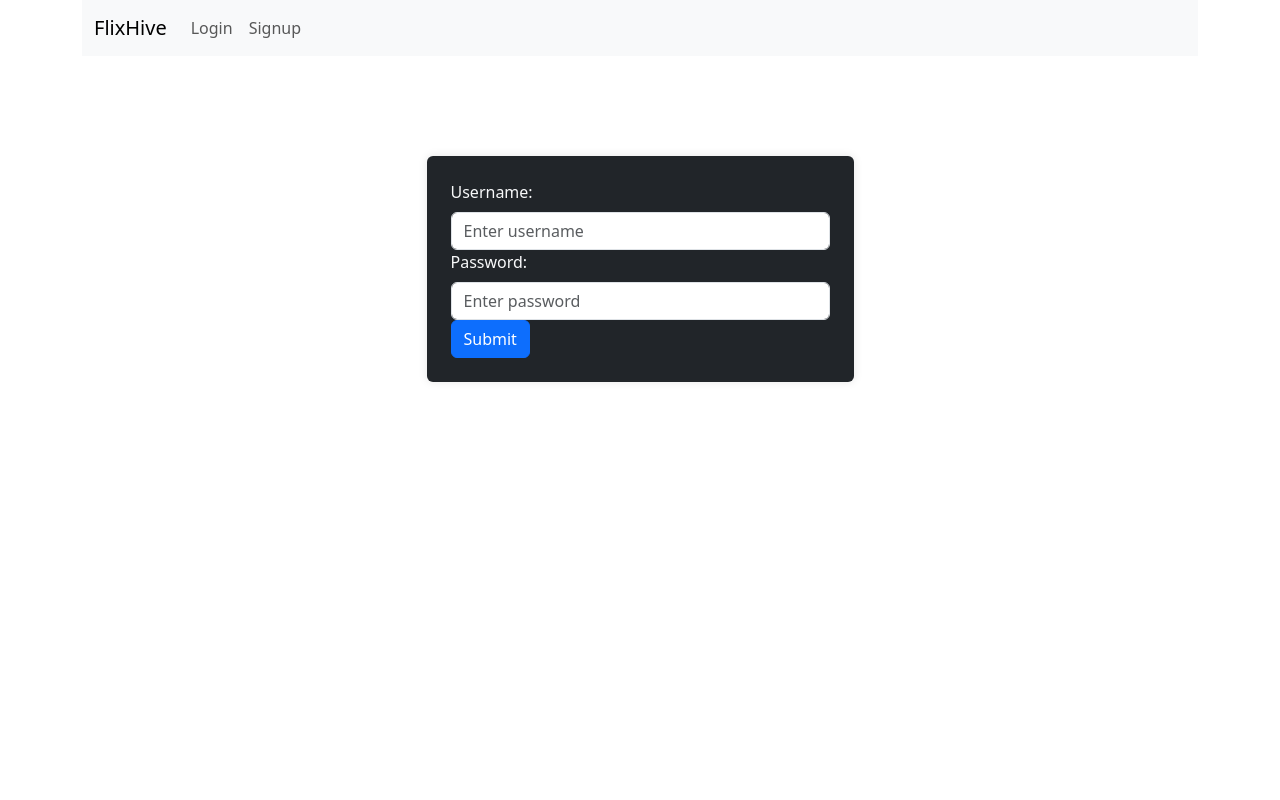
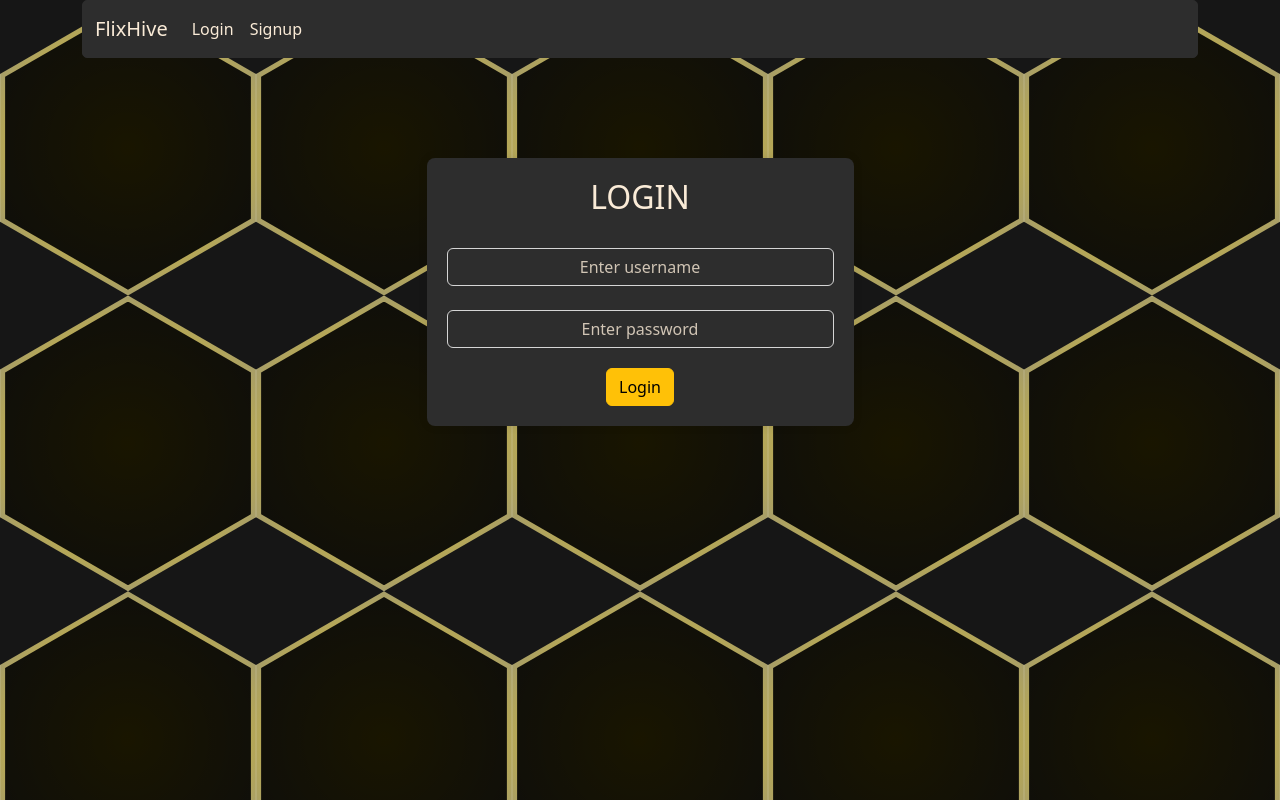
Before and after one commit to cinchronicity/FlixHive-client, a React (Vite) app: page /login in a window 1280 px wide. Built offline with nearby package versions, Linux system fonts and the light colour scheme.

Commit message:
styled login ui to implement on other pages

```diff
--- a/src/components/glowing-hexagon/glowing-hexagon.jsx
+++ b/src/components/glowing-hexagon/glowing-hexagon.jsx
@@ -26,7 +26,7 @@ export const GlowingHexagon = () => {
   return (
     <div className="glow-hexagon-container">
       <div className="hexagon-grid">
-        {[...Array(200)].map((_, i) => (
+        {[...Array(25)].map((_, i) => (
           <div key={i} className="hexagon">
             <div className="hexagon-inner"></div>
           </div>
--- a/src/components/glowing-hexagon/glowing-hexagon.scss
+++ b/src/components/glowing-hexagon/glowing-hexagon.scss
@@ -207,10 +207,10 @@
   clip-path: polygon(50% 0, 100% 25%, 100% 75%, 50% 100%, 0 75%, 0 25%);
   background: radial-gradient(
     circle at center,
-    #ffd700,
+    #ffd900,
     #8a8a8a
   );
-  box-shadow: 0 0 40px 10px rgba(255, 215, 0, 0.8);
+  box-shadow: 0 0 40px 10px #ffd700cc;
   animation: glow 5s ease infinite;
 
   &::before {
@@ -241,7 +241,7 @@
 
 @keyframes glow {
   0%, 100% {
-    box-shadow: 0 0 40px 10px rgba(255, 215, 0, 0.8);
+    box-shadow: 0 0 40px 10px #ffd700cc;
   }
   50% {
     box-shadow: 0 0 60px 15px rgba(255, 215, 0, 1);
--- a/src/components/login-view/login-view.jsx
+++ b/src/components/login-view/login-view.jsx
@@ -5,9 +5,8 @@ import Button from "react-bootstrap/Button";
 import Form from "react-bootstrap/Form";
 import {GlowingHexagon} from '../glowing-hexagon/glowing-hexagon';
 import "./login-view.scss";
-import { Container } from "react-bootstrap";
-
-
+import { Container, Row, Col } from "react-bootstrap";
+import "../../styles/buttons/custom-buttons.scss"; // Adjust the import path
 
 export const LoginView = ({ onLoggedIn }) => {
   //onLoggedIn is a prop that will be passed from the MainView component
@@ -46,10 +45,13 @@ export const LoginView = ({ onLoggedIn }) => {
 
   return (
     <Container className="login-view-container">
-     {/* <GlowingHexagon /> */}
-    <Form className="login-form bg-dark text-light p-4 rounded " onSubmit={handleSubmit}>
+     <GlowingHexagon />
+    <Row>
+      <Col className="" >
+        <Form className="login-form " onSubmit={handleSubmit}>
+          <h2 className="text-center">LOGIN</h2>
           <Form.Group controlId="formUsername">
-        <Form.Label>Username:</Form.Label>
+            <Form.Label></Form.Label>
             <Form.Control
               type="text"
               value={username}
@@ -57,23 +59,27 @@ export const LoginView = ({ onLoggedIn }) => {
               required
               minLength="3"
               placeholder="Enter username"
+              className="form-control-dark"
             />
           </Form.Group>
-
           <Form.Group controlId="formPassword">
-        <Form.Label>Password:</Form.Label>
+            <Form.Label></Form.Label>
             <Form.Control
               type="password"
               value={password}
               onChange={(e) => setPassword(e.target.value)}
               required
               placeholder="Enter password"
+              className="form-control-dark"
             />
           </Form.Group>
-      <Button variant="primary" type="submit">
-        Submit
+          <Button className= "btn-custom login-submit" variant="warning" type="submit">
+            Login
           </Button>
+
         </Form>
+      </Col>
+    </Row>
   </Container>
   );
 };
--- a/src/components/login-view/login-view.scss
+++ b/src/components/login-view/login-view.scss
@@ -1,46 +1,32 @@
-// .login-view-container {
-//   position: relative;
-//   width: 100%;
-//   height: 100vh;
-//   display: flex;
-//   justify-content: center;
-//   align-items: center;
-//   background: linear-gradient(135deg, #222324, #252626); // Example gradient background
-//   // background-color: #f8f9fa; // Optional: Set a solid background color
-//   // background-image: url('path/to/your/image.jpg'); // Optional: Set a background image
-//   background-size: cover;
-//   background-position: center;
-//   z-index: -2;
-
-// }
 
 .login-form {
   position: relative;
   margin-top: 80px;
   z-index: 1; // Ensure the form is above the background
-  background: white;
+  background: #2d2d2d; //change dep on background
   padding: 20px;
   border-radius: 8px;
   box-shadow: 0 0 10px rgba(0, 0, 0, 0.1);
+  text-align: center;
+  color: antiquewhite;
+}
+.login-submit {
+  margin-top: 20px;
+
 }
 
-// .login-view-container {
-//   position: relative;
-//   width: 100%;
-//   height: 100vh;
-//   display: flex;
-//   justify-content: center;
-//   align-items: center;
-//   background-color: black; // Set the background color to black
-// }
 
-// .login-form {
-//   position: relative;
-//   z-index: 1; // Ensure the form is above the background
-//   background: white;
-//   padding: 40px;
-//   border-radius: 8px;
-//   box-shadow: 0 0 10px rgba(0, 0, 0, 0.1);
-//   width: 100%;
-//   max-width: 400px; // Adjust the max-width to make the form more visually appealing
-// }
+//  }
+//TODO this has changed profile view to be centered!!!
+.form-control-dark {
+  text-align: center;
+  background-color: #2d2d2d !important;
+  color: antiquewhite !important;
+  border: 1px solid white !important;
+  opacity: 0.8;
+}
+
+.form-control-dark::placeholder {
+  color: antiquewhite !important;
+
+}
--- a/src/components/navigation-bar/navigation-bar.jsx
+++ b/src/components/navigation-bar/navigation-bar.jsx
@@ -1,11 +1,12 @@
 import { Navbar, Container, Nav } from "react-bootstrap";
 import { Link } from "react-router-dom";
 import PropTypes from "prop-types";
+import "./navigation-bar.scss";
 
 
 export const NavigationBar = ({ user, onLoggedOut }) => {
   return (
-    <Navbar bg="light" expand="lg">
+    <Navbar className= "navbar-custom navbar-dark"  expand="lg">
       <Container>
         <Navbar.Brand as={Link} to="/">
           FlixHive
@@ -42,7 +43,7 @@ export const NavigationBar = ({ user, onLoggedOut }) => {
                 Welcome, {user.username}!
               </Navbar.Text>
               <></>
-              <Nav.Link className="ms-3" onClick={onLoggedOut}>Logout</Nav.Link>
+              <Nav.Link className="ms-3 navbar-custom" onClick={onLoggedOut}>Logout</Nav.Link>
             </>
           )}
 
--- /dev/null
+++ b/src/components/navigation-bar/navigation-bar.scss
@@ -0,0 +1,17 @@
+.navbar-custom {
+  background-color: #2d2d2d;
+  color: antiquewhite;
+  border:1px solid #2d2d2d;
+  border-radius: 5px;
+
+}
+
+.navbar-custom .navbar-brand,
+.navbar-custom .nav-link {
+  color: antiquewhite !important;
+
+}
+
+.nav-link:hover {
+  color: #ffffff !important;
+}
--- /dev/null
+++ b/src/styles/buttons/custom-buttons.scss
@@ -0,0 +1,18 @@
+// .btn-custom {
+//   padding: 0.75rem 1.5rem;
+//   font-size: 1rem;
+//   font-weight: 500;
+//   border-radius: 0.375rem;
+//   transition: all 0.2s ease-in-out;
+// }
+
+// .btn-custom, .login-submit {
+//   background-color: antiquewhite !important ; /* Yellow */
+//   border-color: #ffd900 !important;
+//   color: #333 !important;
+// }
+
+// .btn-primary:hover {
+//   background-color: #FFD700 !important;/* Darker Yellow */
+//   border-color: #FFD700;
+// }
```
Lines whose indentation alone changed are shown as unchanged.
